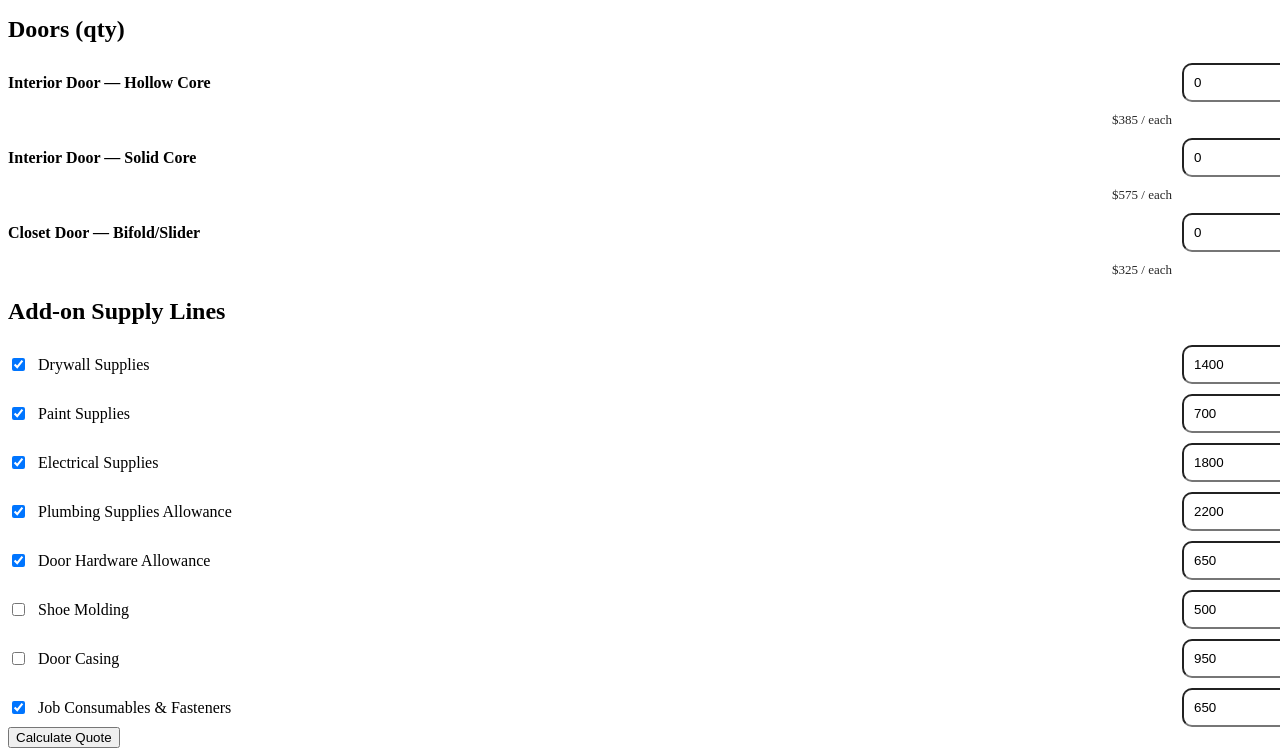
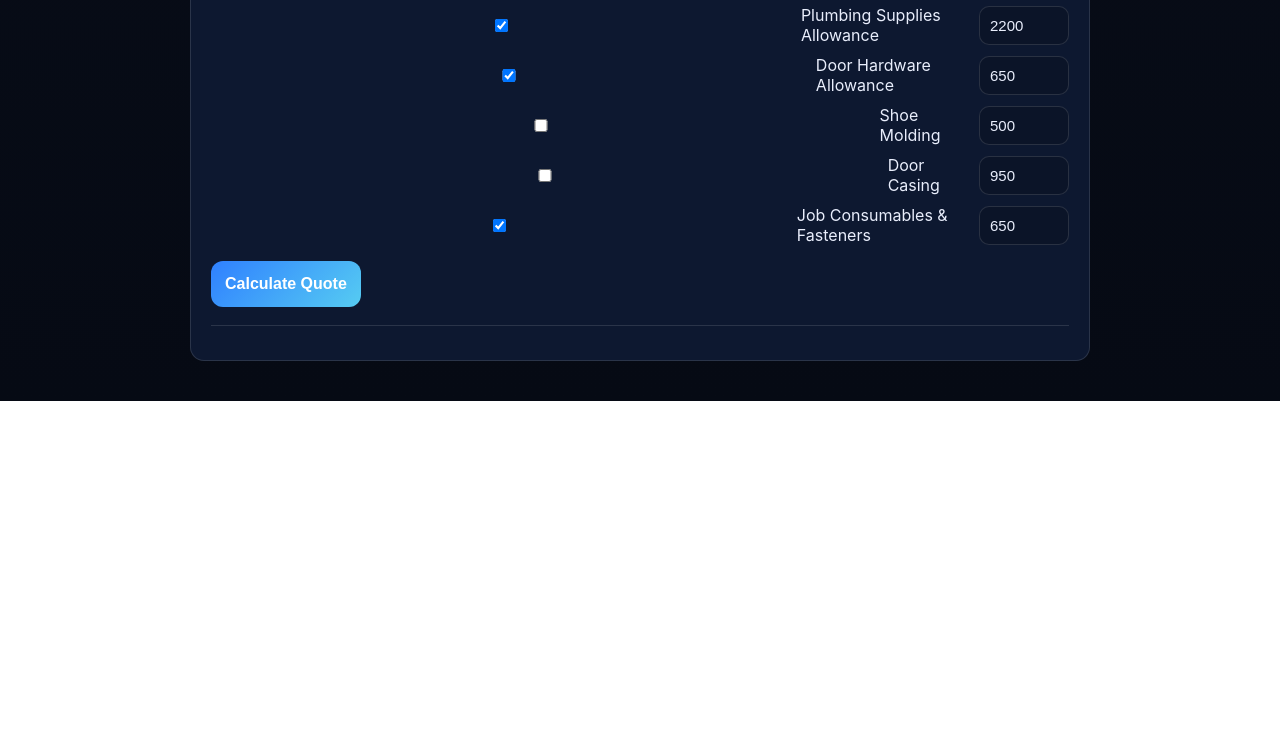
Before and after one commit to malik270230/haroon-sons-quote, a plain HTML site: page index.html in a window 1280 px wide. Shown: the part 1853-2609 px from the top of the page. After the commit the page ends 2254 px from the top, so only its background shows below. Drawn offline with Linux system fonts and the light colour scheme.

Commit message:
Update styles.css

```diff
--- a/styles.css
+++ b/styles.css
@@ -1,10 +1,127 @@
-.section { margin-top: 18px; }
-.list { display: grid; gap: 10px; }
-.row { display: grid; grid-template-columns: 1fr 90px; gap: 10px; align-items: center; }
-.chk { display: flex; gap: 10px; align-items: center; }
-.label { font-weight: 600; }
-.qty, .amt { width: 100%; padding: 10px; border-radius: 10px; }
-.unit { text-align: right; opacity: .85; font-size: 13px; }
-.line { display:flex; justify-content:space-between; gap:12px; padding:8px 0; }
-.line.grand { font-size: 18px; }
-.output hr { border: 0; height: 1px; opacity: .2; margin: 12px 0; }
+:root{
+  --bg:#0b1220;
+  --card:#0f1b33;
+  --text:#e9eefc;
+  --muted:#a9b6d3;
+  --accent:#3ea6ff;
+  --border:rgba(255,255,255,.12);
+}
+
+*{box-sizing:border-box}
+body{
+  margin:0;
+  font-family:-apple-system,BlinkMacSystemFont,"Segoe UI",Roboto,Helvetica,Arial;
+  background:linear-gradient(180deg,#0b1220,#060a14);
+  color:var(--text);
+}
+
+.header{
+  max-width:1100px;
+  margin:0 auto;
+  padding:24px 16px;
+  display:flex;
+  gap:16px;
+  align-items:center;
+}
+
+.logo{height:56px}
+
+.card{
+  max-width:900px;
+  margin:0 auto 40px;
+  padding:20px;
+  background:rgba(15,27,51,.92);
+  border-radius:14px;
+  border:1px solid var(--border);
+}
+
+h1,h2{margin:0 0 8px}
+.muted{color:var(--muted)}
+
+.grid{
+  display:grid;
+  gap:14px;
+}
+.grid.small{
+  grid-template-columns:1fr 1fr;
+}
+
+.field span{
+  display:block;
+  font-size:13px;
+  color:var(--muted);
+  margin-bottom:6px;
+}
+
+input,select{
+  width:100%;
+  padding:12px;
+  border-radius:10px;
+  border:1px solid var(--border);
+  background:#0b1428;
+  color:var(--text);
+  font-size:15px;
+}
+
+.btn{
+  margin-top:16px;
+  padding:14px;
+  border-radius:12px;
+  background:linear-gradient(135deg,#2f80ff,#56ccf2);
+  border:none;
+  color:#fff;
+  font-weight:700;
+  font-size:16px;
+}
+
+.section{margin-top:22px}
+.list{display:grid;gap:10px}
+
+.row{
+  display:grid;
+  grid-template-columns:1fr 90px;
+  gap:10px;
+  align-items:center;
+}
+
+.chk{
+  display:flex;
+  gap:10px;
+  align-items:center;
+}
+
+.qty,.amt{
+  padding:10px;
+  border-radius:10px;
+  border:1px solid var(--border);
+  background:#0b1428;
+  color:var(--text);
+}
+
+.unit{
+  font-size:13px;
+  color:var(--muted);
+  text-align:right;
+}
+
+.output{
+  margin-top:18px;
+  padding-top:14px;
+  border-top:1px solid var(--border);
+}
+
+.line{
+  display:flex;
+  justify-content:space-between;
+  padding:6px 0;
+}
+
+.line.grand{
+  font-size:18px;
+  font-weight:800;
+}
+
+@media(max-width:520px){
+  .grid.small{grid-template-columns:1fr}
+  .logo{height:72px}
+}
```
